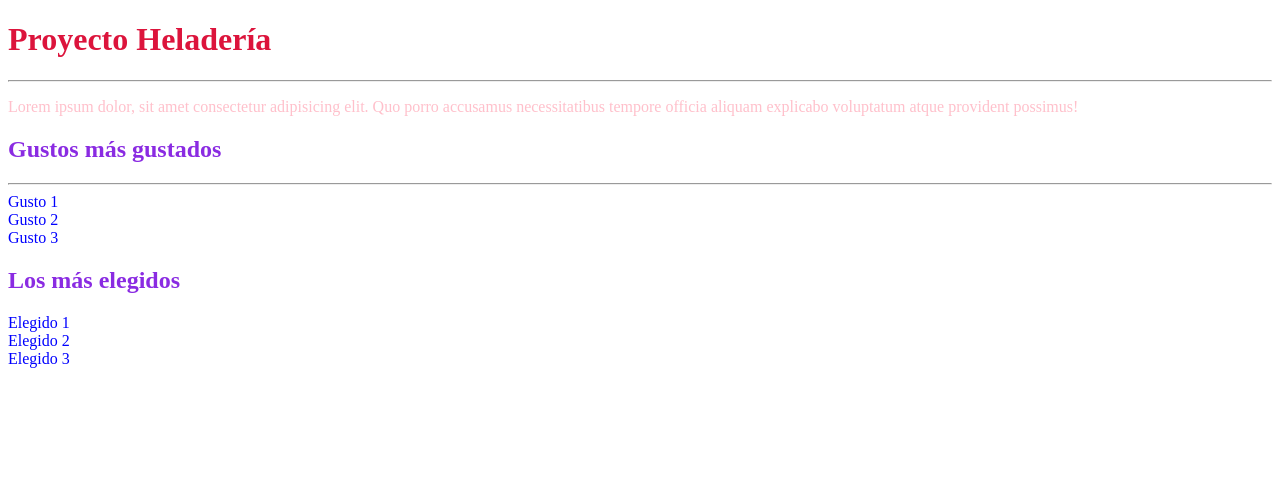
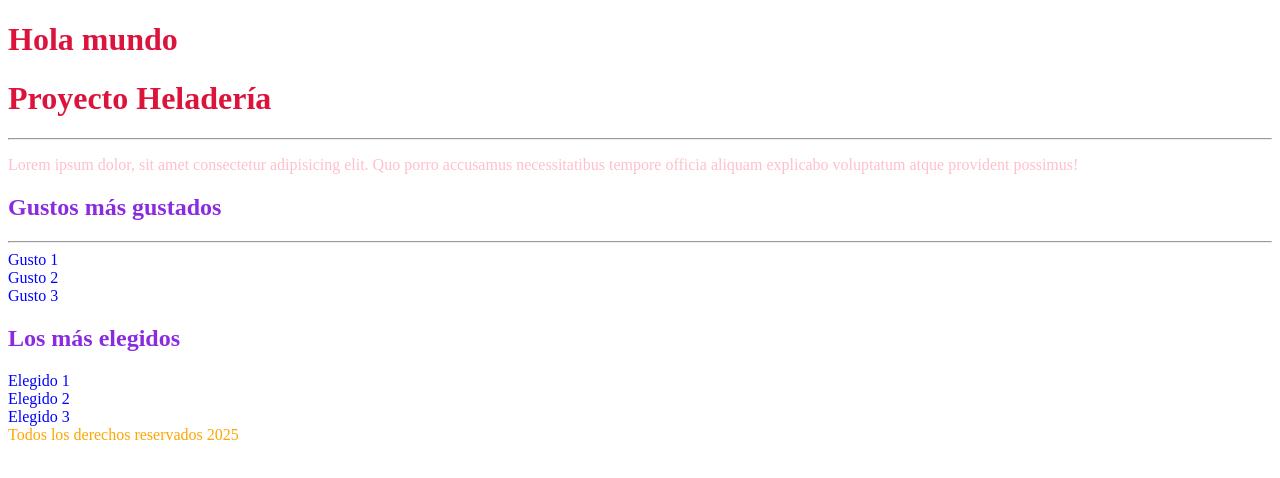
Before and after one commit to mleducacion/proyecto-helado, a React (Vite) app: page / in a window 1280 px wide. Shown: the top 478 px of the page. Built offline with nearby package versions, Linux system fonts and the light colour scheme.

Commit message:
Agrego el footer al proyecto. (Me falto el html)

```diff
--- a/index.html
+++ b/index.html
@@ -7,6 +7,7 @@
     <title>Proyecto Heladería</title>
   </head>
   <body>
+    <div id="root"></div>
     <h1>Proyecto Heladería</h1>
     <hr>
     <p>Lorem ipsum dolor, sit amet consectetur adipisicing elit. Quo porro accusamus necessitatibus tempore officia aliquam explicabo voluptatum atque provident possimus!</p>
@@ -29,6 +30,10 @@
 
     </main>
 
+    <footer>
+      Todos los derechos reservados 2025
+    </footer>
+
 
     <script type="module" src="/src/main.jsx"></script>
   </body>
--- a/src/App.jsx
+++ b/src/App.jsx
@@ -4,30 +4,11 @@ import viteLogo from '/vite.svg'
 import './App.css'
 
 function App() {
-  const [count, setCount] = useState(0)
+  console.log('Agregué logica para el footer')
 
   return (
     <>
-      <div>
-        <a href="https://vite.dev" target="_blank">
-          <img src={viteLogo} className="logo" alt="Vite logo" />
-        </a>
-        <a href="https://react.dev" target="_blank">
-          <img src={reactLogo} className="logo react" alt="React logo" />
-        </a>
-      </div>
-      <h1>Vite + React</h1>
-      <div className="card">
-        <button onClick={() => setCount((count) => count + 1)}>
-          count is {count}
-        </button>
-        <p>
-          Edit <code>src/App.jsx</code> and save to test HMR
-        </p>
-      </div>
-      <p className="read-the-docs">
-        Click on the Vite and React logos to learn more
-      </p>
+      <h1>Hola mundo</h1>
     </>
   )
 }
--- a/src/index.css
+++ b/src/index.css
@@ -13,3 +13,7 @@ h2 {
 article {
     color: blue;
 }
+
+footer {
+    color: orange;
+}
```
